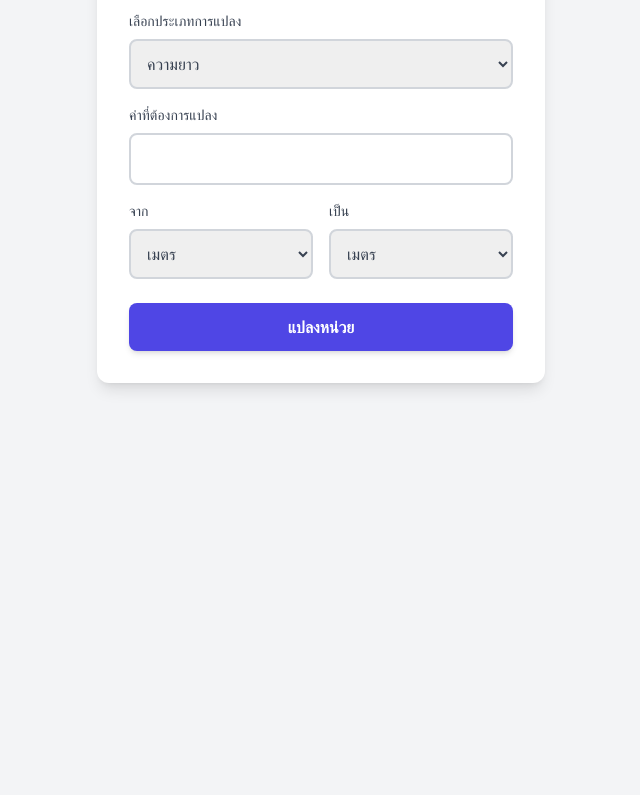
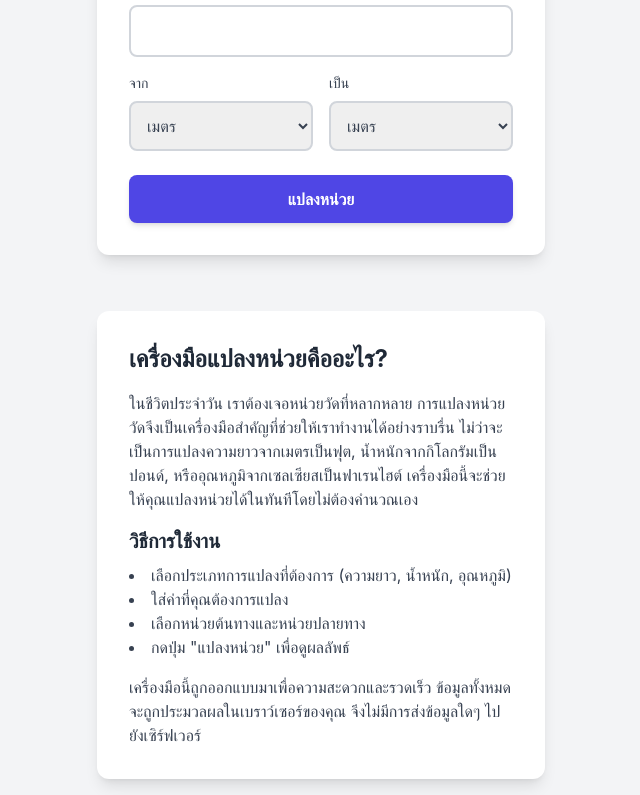
Before and after one commit to salove87/salove87.github.io, a plain HTML site: page unit-converter.html in a window 1280 px wide. Shown: the part 273-1068 px from the top of the page, without its empty margins (319-959 px from the left). Before the commit the page ends 800 px from the top, so only its background shows below. Drawn offline with nearby package versions, Linux system fonts and the light colour scheme.

Commit message:
Update unit-converter.html

```diff
--- a/unit-converter.html
+++ b/unit-converter.html
@@ -3,7 +3,8 @@
 <head>
     <meta charset="UTF-8">
     <meta name="viewport" content="width=device-width, initial-scale=1.0">
-    <title>แปลงหน่วยวัด</title>
+    <title>แปลงหน่วยวัด ความยาว น้ำหนัก อุณหภูมิ ออนไลน์ฟรี - Toolbox</title>
+    <meta name="description" content="เครื่องมือแปลงหน่วยวัดออนไลน์ฟรี! แปลงหน่วยความยาว (เมตรเป็นฟุต), น้ำหนัก (กิโลกรัมเป็นปอนด์) และอุณหภูมิ (เซลเซียสเป็นฟาเรนไฮต์) ได้อย่างรวดเร็ว">
     <script async src="https://pagead2.googlesyndication.com/pagead/js/adsbygoogle.js?client=ca-pub-3455272174981579"
       crossorigin="anonymous"></script>
     <meta name="google-adsense-account" content="ca-pub-3455272174981579">
@@ -26,8 +27,8 @@
         }
     </style>
 </head>
-<body class="flex items-center justify-center min-h-screen p-4">
-    <div class="w-full max-w-md mx-auto bg-white rounded-xl shadow-lg p-8">
+<body class="flex flex-col items-center justify-center min-h-screen p-4">
+    <div class="w-full max-w-md mx-auto bg-white rounded-xl shadow-lg p-8 mb-8">
         <div class="flex justify-between items-center mb-6">
             <a href="index.html" class="text-blue-500 hover:text-blue-700">← กลับ</a>
             <h1 class="text-3xl font-bold text-gray-800">แปลงหน่วยวัด</h1>
@@ -68,6 +69,27 @@
         <div id="result" class="text-center mt-6 p-4 bg-gray-100 rounded-lg hidden">
             <p class="text-xl font-bold text-gray-800 mb-2">ผลลัพธ์: <span id="output-value" class="text-indigo-600"></span></p>
         </div>
+    </div>
+
+    <!-- ส่วนเนื้อหาเพิ่มเติม -->
+    <div class="w-full max-w-md mx-auto bg-white rounded-xl shadow-lg p-8 mt-6">
+        <h2 class="text-2xl font-bold text-gray-800 mb-4">เครื่องมือแปลงหน่วยคืออะไร?</h2>
+        <p class="text-gray-700 mb-4">
+            ในชีวิตประจำวัน เราต้องเจอหน่วยวัดที่หลากหลาย การแปลงหน่วยวัดจึงเป็นเครื่องมือสำคัญที่ช่วยให้เราทำงานได้อย่างราบรื่น
+            ไม่ว่าจะเป็นการแปลงความยาวจากเมตรเป็นฟุต, น้ำหนักจากกิโลกรัมเป็นปอนด์, หรืออุณหภูมิจากเซลเซียสเป็นฟาเรนไฮต์
+            เครื่องมือนี้จะช่วยให้คุณแปลงหน่วยได้ในทันทีโดยไม่ต้องคำนวณเอง
+        </p>
+        <h3 class="text-xl font-bold text-gray-800 mb-2">วิธีการใช้งาน</h3>
+        <ul class="list-disc list-inside text-gray-700 mb-4">
+            <li>เลือกประเภทการแปลงที่ต้องการ (ความยาว, น้ำหนัก, อุณหภูมิ)</li>
+            <li>ใส่ค่าที่คุณต้องการแปลง</li>
+            <li>เลือกหน่วยต้นทางและหน่วยปลายทาง</li>
+            <li>กดปุ่ม "แปลงหน่วย" เพื่อดูผลลัพธ์</li>
+        </ul>
+        <p class="text-gray-700">
+            เครื่องมือนี้ถูกออกแบบมาเพื่อความสะดวกและรวดเร็ว ข้อมูลทั้งหมดจะถูกประมวลผลในเบราว์เซอร์ของคุณ
+            จึงไม่มีการส่งข้อมูลใดๆ ไปยังเซิร์ฟเวอร์
+        </p>
     </div>
 
     <script>
@@ -125,6 +147,7 @@
             const toUnit = outputUnitSelect.value;
 
             if (isNaN(value)) {
+                // แทนที่ alert() ด้วยการแสดงข้อความบนหน้าจอ
                 alert('กรุณาใส่ข้อมูลที่ถูกต้อง');
                 return;
             }
```
Lines whose indentation alone changed are shown as unchanged.
